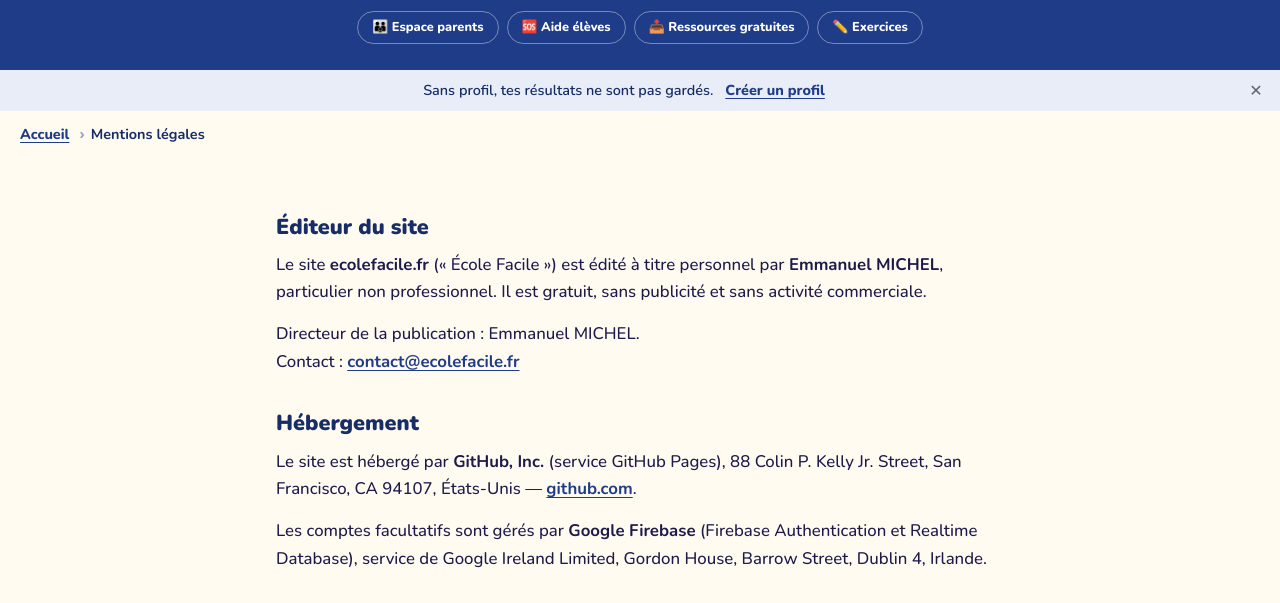
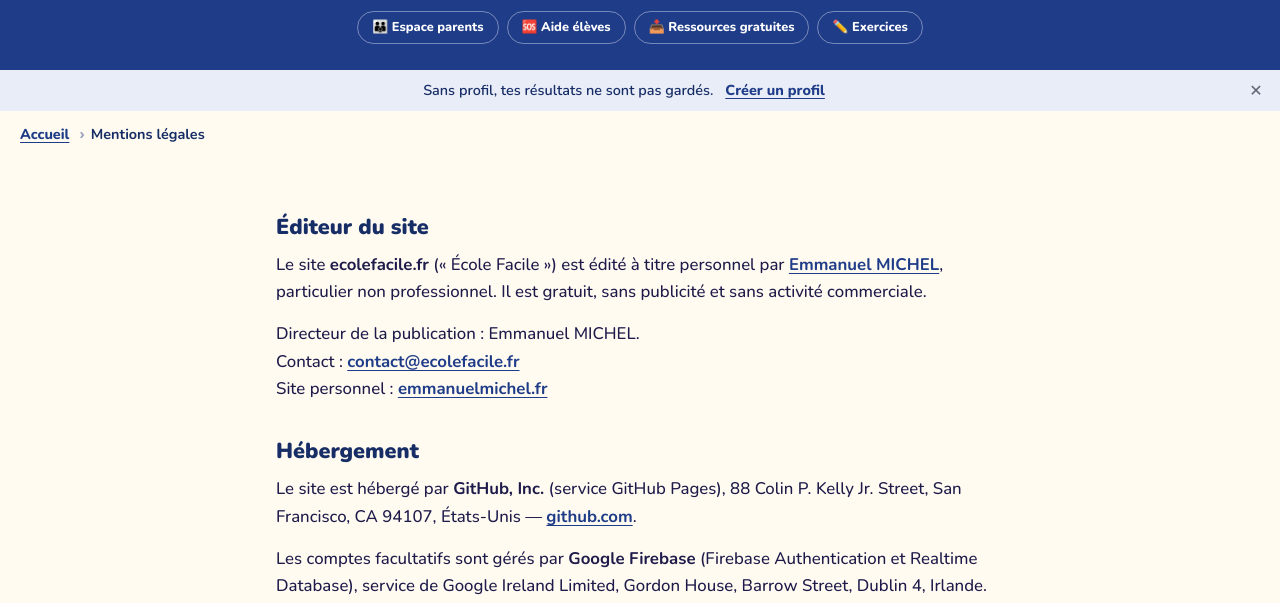
Before and after one commit to EmmanuelMICHEL69005/programme-ecole, a plain HTML site: page mentions-legales.html in a window 1280 px wide. Shown: the part 143-746 px from the top of the page. Drawn offline with nearby package versions, Linux system fonts and the light colour scheme; no server answers.

Commit message:
Mentions légales : lien vers emmanuelmichel.fr
Co-Authored-By: Claude Opus 5.5 <noreply@anthropic.com>

```diff
--- a/mentions-legales.html
+++ b/mentions-legales.html
@@ -19,7 +19,7 @@
 <link href="https://fonts.googleapis.com/css2?family=Nunito:wght@400..900&display=swap" rel="stylesheet">
 <link rel="stylesheet" href="style.css?v=272c739f">
 <link rel="stylesheet" href="guides.css?v=1c023e9b">
-<script type="application/ld+json">{"@context": "https://schema.org", "@type": "WebPage", "name": "Mentions légales", "url": "https://ecolefacile.fr/mentions-legales.html", "inLanguage": "fr", "publisher": {"@type": "Person", "name": "Emmanuel MICHEL"}}</script>
+<script type="application/ld+json">{"@context": "https://schema.org", "@type": "WebPage", "name": "Mentions légales", "url": "https://ecolefacile.fr/mentions-legales.html", "inLanguage": "fr", "publisher": {"@type": "Person", "name": "Emmanuel MICHEL", "url": "https://emmanuelmichel.fr"}}</script>
 <!-- ef:schema --><script type="application/ld+json" data-ef-static>{"@context": "https://schema.org", "@type": "BreadcrumbList", "itemListElement": [{"@type": "ListItem", "position": 1, "name": "Accueil", "item": "https://ecolefacile.fr/"}, {"@type": "ListItem", "position": 2, "name": "Mentions légales", "item": "https://ecolefacile.fr/mentions-legales.html"}]}</script><!-- /ef:schema -->
 </head>
 <body class="g-page">
@@ -33,8 +33,8 @@
 <main class="g-main">
 
 <h2>Éditeur du site</h2>
-<p>Le site <strong>ecolefacile.fr</strong> (« École Facile ») est édité à titre personnel par <strong>Emmanuel MICHEL</strong>, particulier non professionnel. Il est gratuit, sans publicité et sans activité commerciale.</p>
-<p>Directeur de la publication : Emmanuel MICHEL.<br>Contact : <a href="mailto:contact@ecolefacile.fr">contact@ecolefacile.fr</a></p>
+<p>Le site <strong>ecolefacile.fr</strong> (« École Facile ») est édité à titre personnel par <strong><a href="https://emmanuelmichel.fr">Emmanuel MICHEL</a></strong>, particulier non professionnel. Il est gratuit, sans publicité et sans activité commerciale.</p>
+<p>Directeur de la publication : Emmanuel MICHEL.<br>Contact : <a href="mailto:contact@ecolefacile.fr">contact@ecolefacile.fr</a><br>Site personnel : <a href="https://emmanuelmichel.fr">emmanuelmichel.fr</a></p>
 <h2>Hébergement</h2>
 <p>Le site est hébergé par <strong>GitHub, Inc.</strong> (service GitHub Pages), 88 Colin P. Kelly Jr. Street, San Francisco, CA 94107, États-Unis — <a href="https://github.com" rel="nofollow">github.com</a>.</p>
 <p>Les comptes facultatifs sont gérés par <strong>Google Firebase</strong> (Firebase Authentication et Realtime Database), service de Google Ireland Limited, Gordon House, Barrow Street, Dublin 4, Irlande.</p>
```
Also changed, not shown: 1 other file.
